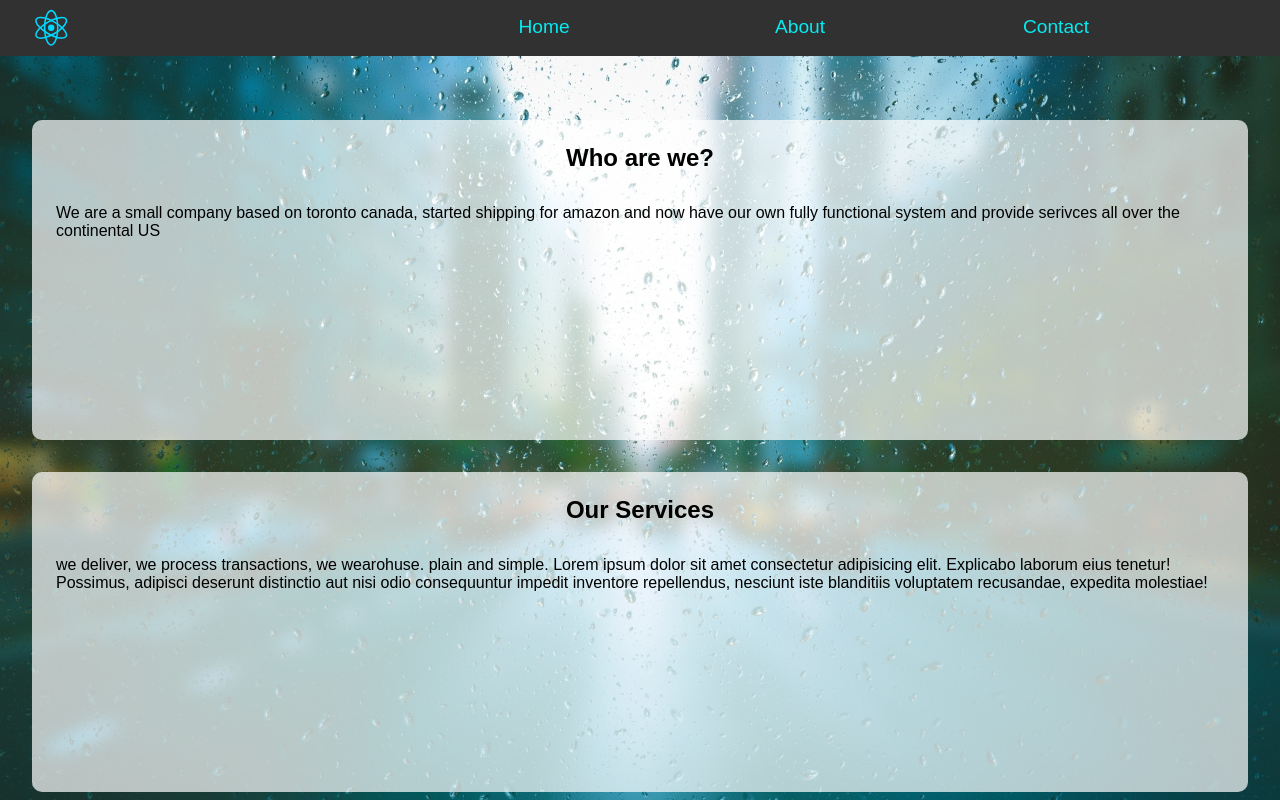
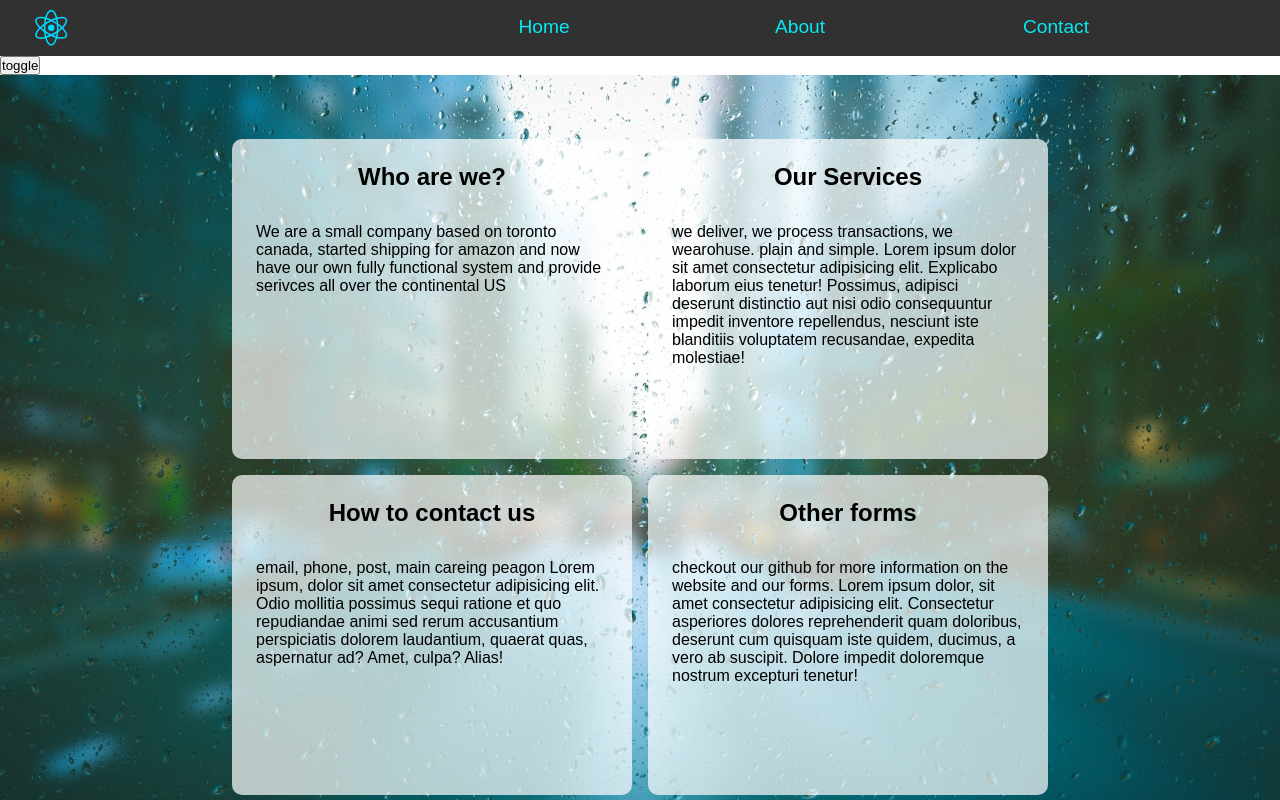
Before and after one commit to arshiaKalkho/silver-octo-reactFront, a React (Create React App) app: page /About in a window 1280 px wide. Shown: the top 800 px of the page. Built offline with nearby package versions, Linux system fonts and the light colour scheme; a web font is replaced by a local one.

Commit message:
added toggle for about, changes grid layout

```diff
--- a/src/about.js
+++ b/src/about.js
@@ -1,9 +1,25 @@
 import React, { Component } from 'react'
 
 export default class About extends Component {
+    constructor(){
+        super();
+        this.state = {layout:"1"}
+        this.state = {cardWidth:"25rem"}
+    }
+
+    toggle = ()=>{
+        if(this.state.layout==="1"){
+            this.setState({layout:"auto-fit", cardWidth:"25rem"})
+        }else
+        this.setState({layout:"1", cardWidth:"auto"})
+    }
+
+
     render() {
         return (
-            <div className="about" style={{backgroundImage:'url("/images/about-background.jpg")'}}>
+            <>
+            <button onClick={()=>this.toggle()}>toggle</button>
+            <div className="about" style={{backgroundImage:'url("/images/about-background.jpg") ', gridTemplateColumns: `repeat(${this.state.layout}, ${this.state.cardWidth})`}}>
                     <div className="about-cards" >
                         <h2>Who are we?</h2>
                         <p>We are a small company based on toronto canada, started shipping for amazon and now have our own fully functional system and provide serivces all over the continental US</p>
@@ -29,6 +45,7 @@ export default class About extends Component {
                         <p>please feel free to contact us about any problems you may have. Lorem ipsum dolor sit amet consectetur adipisicing elit. Animi, officia? Sint quasi accusamus perferendis excepturi animi! Tempore sunt nemo cumque libero doloremque? Quae eligendi nulla ullam sed itaque a culpa.</p>
                     </div>
             </div>
-        )
+            </>
+            )
     }
 }
--- a/src/index.css
+++ b/src/index.css
@@ -269,8 +269,9 @@ html {
   background-attachment: fixed;
   padding: 4rem 2rem;
   display: grid;
-  grid-template-columns: repeat(auto-fit, auto);
-  gap: 2rem;
+  grid-template-columns: repeat(auto-fit, 25rem);
+  justify-content: center;
+  gap: 1rem;
 }
 
 .about-cards {
```
